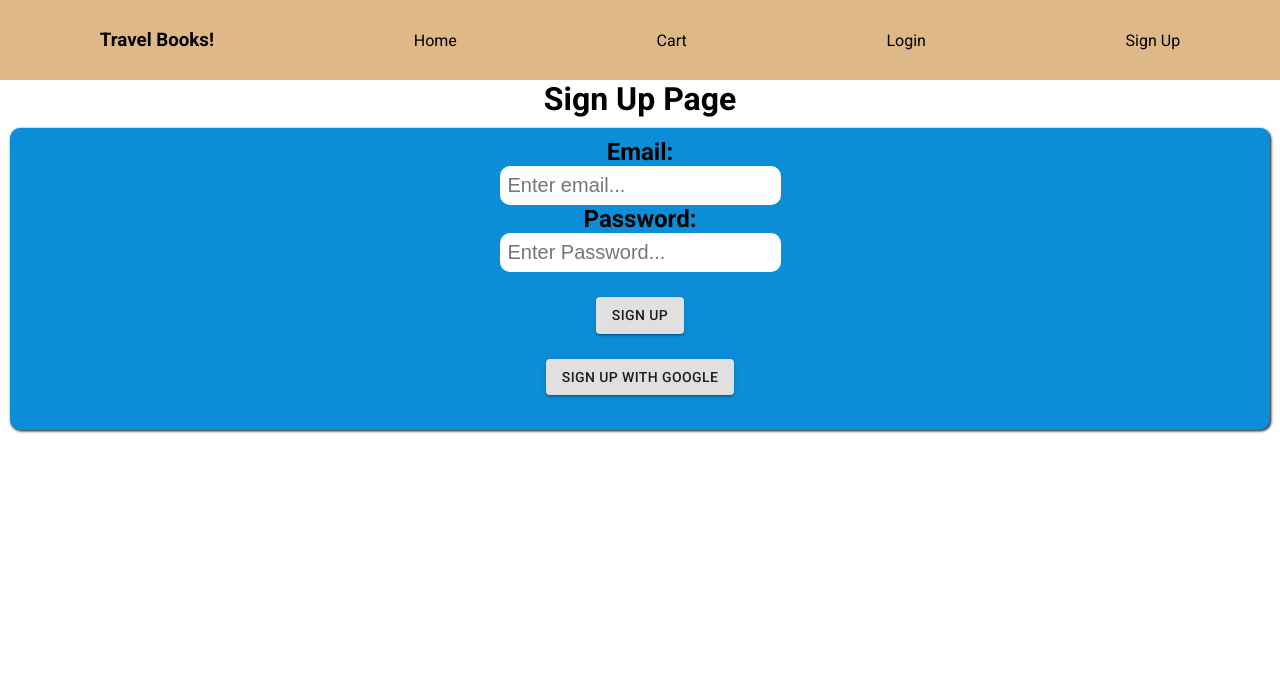
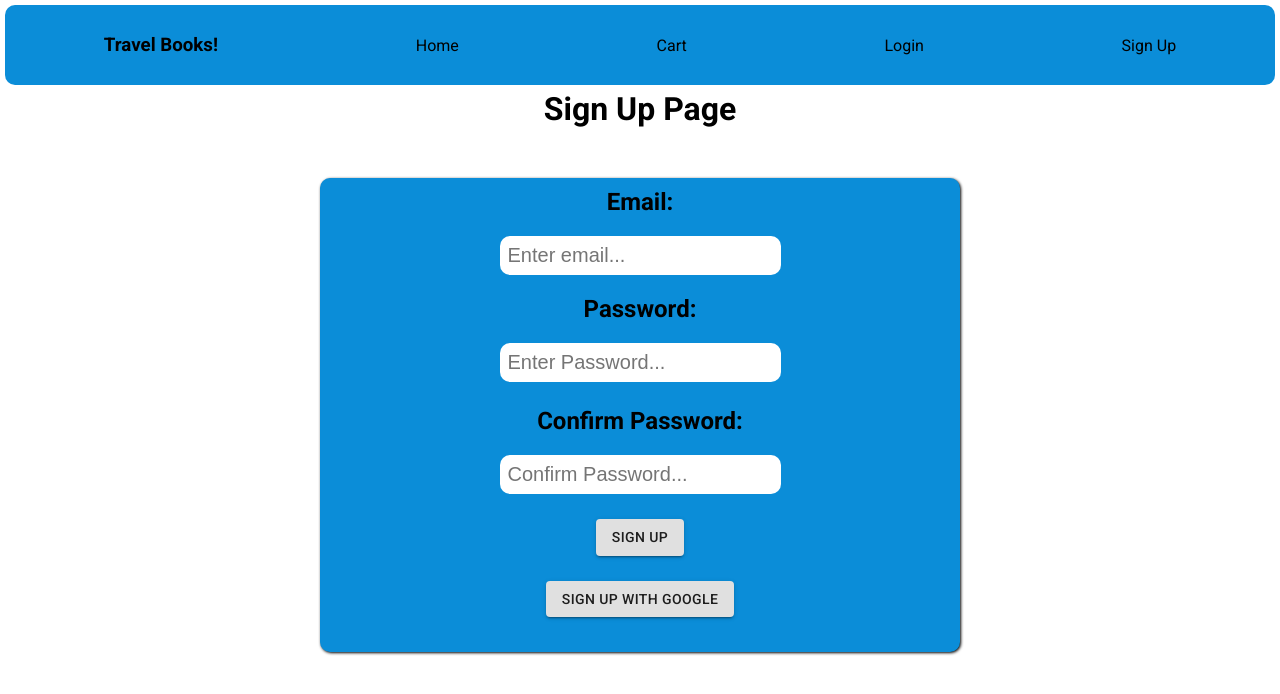
Before and after one commit to markpietan/Ecommerce_TravelBooks_Project, a React (Create React App) app: page /signup in a window 1280 px wide. Shown: the top 694 px of the page. Built offline with nearby package versions, Linux system fonts and the light colour scheme.

Commit message:
ReactFinal

```diff
--- a/src/components/Links/Cart.css
+++ b/src/components/Links/Cart.css
@@ -1,15 +1,41 @@
-.cartPage {
-  margin: 5px;
-  padding: 10px;
-}
-
 .actualCart {
   display: flex;
   flex-direction: column;
+  align-items: center;
   margin: 10px;
   padding: 10px;
+  margin-left: 25%;
+  max-width: 50%;
   background-color: rgb(11, 141, 216);
   border-radius: 10px;
   box-shadow: 1px 1px 3px black;
   margin-bottom: 100px;
 }
+
+.cartTitle {
+  display: flex;
+  align-items: center;
+  justify-content: center;
+  margin-bottom: 60px;
+}
+
+.thisIsCart {
+  margin-top: 35px;
+  margin-bottom: 25px;
+}
+
+.emptyCart {
+  margin-top: 20px;
+  margin-bottom: 50px;
+}
+
+.total {
+  margin-bottom: 50px;
+}
+
+.paymentOption {
+  display: flex;
+  flex-direction: column;
+  justify-content: center;
+  align-items: center;
+}
--- a/src/components/Links/Cart.js
+++ b/src/components/Links/Cart.js
@@ -8,7 +8,7 @@ function Cart() {
       <h1 className="cartTitle">Cart Page</h1>
       <div className="actualCart">
         <h3 className="thisIsCart">This is your cart:</h3>
-        <h3 className="emtpyCart">
+        <h3 className="emptyCart">
           Your cart is emtpy (only display if cart is emtpy)
         </h3>
         <h3 className="total">Total: (display total here)</h3>
--- a/src/components/Links/Home.css
+++ b/src/components/Links/Home.css
@@ -15,6 +15,7 @@
   display: flex;
   flex-direction: column;
   align-items: center;
+  margin-bottom: 70px;
 }
 
 .testProduct {
@@ -22,7 +23,6 @@
   padding: 35px;
   border-radius: 10px;
   box-shadow: 1px 1px 3px black;
-  /* background-color: blueviolet; */
   background-color: rgb(11, 141, 216);
 }
 
--- a/src/components/Links/Login.css
+++ b/src/components/Links/Login.css
@@ -1,9 +1,29 @@
 .loginSection {
+  display: flex;
+  flex-direction: column;
+  align-items: center;
   margin: 10px;
+  margin-top: 50px;
+  margin-left: 25%;
+  max-width: 50%;
   padding: 10px;
   border-radius: 10px;
   box-shadow: 1px 1px 3px black;
   background-color: rgb(11, 141, 216);
+}
+
+.loginTitle {
+  display: flex;
+  justify-content: center;
+}
+
+.emailText,
+.passwordText {
+  margin-bottom: 20px;
+}
+
+.emailInput {
+  margin-bottom: 20px;
 }
 
 .emailInput,
--- a/src/components/Links/Login.js
+++ b/src/components/Links/Login.js
@@ -5,7 +5,7 @@ import Button from "@material-ui/core/Button";
 function Login() {
   return (
     <div className="loginPage">
-      <h1>Login Page</h1>
+      <h1 className="loginTitle">Login Page</h1>
       <div className="loginSection">
         <h2 className="emailText">Email:</h2>
         <input
@@ -13,7 +13,7 @@ function Login() {
           placeholder="Enter email..."
           className="emailInput"
         ></input>
-        <h2 className="emailText">Password:</h2>
+        <h2 className="passwordText">Password:</h2>
         <input
           type="text"
           placeholder="Enter Password..."
--- a/src/components/Links/SignUp.css
+++ b/src/components/Links/SignUp.css
@@ -1,9 +1,29 @@
 .signUpSection {
+  display: flex;
+  flex-direction: column;
+  align-items: center;
   margin: 10px;
+  margin-top: 50px;
+  margin-left: 25%;
+  max-width: 50%;
   padding: 10px;
   border-radius: 10px;
   box-shadow: 1px 1px 3px black;
   background-color: rgb(11, 141, 216);
+}
+
+.signUpTitle {
+  display: flex;
+  justify-content: center;
+}
+
+.emailText,
+.passwordText {
+  margin-bottom: 20px;
+}
+
+.emailInput {
+  margin-bottom: 20px;
 }
 
 .emailInput,
--- a/src/components/Links/SignUp.js
+++ b/src/components/Links/SignUp.js
@@ -5,7 +5,7 @@ import Button from "@material-ui/core/Button";
 function SignUp() {
   return (
     <div className="signUpPage">
-      <h1>Sign Up Page</h1>
+      <h1 className="signUpTitle">Sign Up Page</h1>
       <div className="signUpSection">
         <h2 className="emailText">Email:</h2>
         <input
@@ -17,6 +17,12 @@ function SignUp() {
         <input
           type="text"
           placeholder="Enter Password..."
+          className="passwordInput"
+        ></input>
+        <h2 className="passwordText">Confirm Password:</h2>
+        <input
+          type="text"
+          placeholder="Confirm Password..."
           className="passwordInput"
         ></input>
         <div className="signUpButton">
--- a/src/components/main.css
+++ b/src/components/main.css
@@ -1,11 +1,4 @@
-* {
-  margin: 0;
-  padding: 0;
-  box-sizing: border-box;
-}
-
 .App {
-  text-align: center;
   font-family: Roboto;
 }
 
@@ -13,7 +6,9 @@ nav {
   display: flex;
   justify-content: space-around;
   align-items: center;
+  margin: 5px;
+  border-radius: 10px;
   min-height: 10vh;
-  background-color: burlywood;
+  background-color: rgb(11, 141, 216);
   list-style: none;
 }
```
